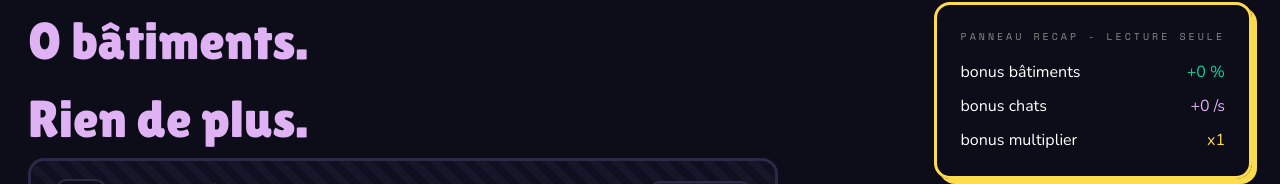
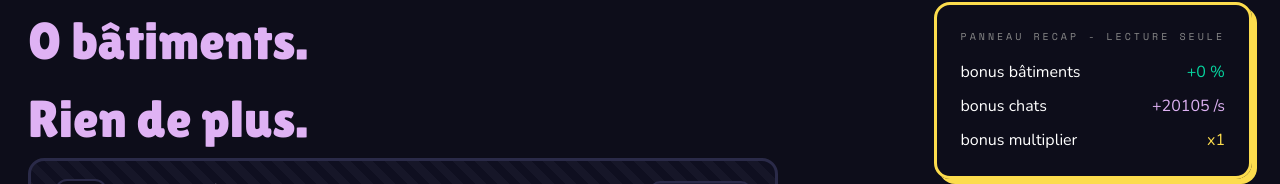
Before and after one commit to RieuThomas/Catzino, a Next.js app: page /empire in a window 1280 px wide. Shown: the part 128-312 px from the top of the page. Built offline with nearby package versions, Linux system fonts and the light colour scheme; no server answers.

Commit message:
empire cats bonus fixe

```diff
--- a/app/empire/page.tsx
+++ b/app/empire/page.tsx
@@ -1,6 +1,7 @@
 "use client";
 import { useGame } from "@/app/contexts/gamecontext";
 import databuildings from "@/app/_data/buildings.json";
+import datacats from "@/app/_data/cats.json";
 import CardSection from "./_component/cardsection";
 import BonusInfos from "./_component/bonusinfos";
 
@@ -21,6 +22,10 @@ const buildingBonus = databuildings.buildings.reduce((total, building) => {
   const level = levels[building.id] ?? 0;
   return total + level * building.bonus_per_level;
 }, 0);
+
+const catsBonus = datacats.cats.reduce((total, cats) => {
+  return total + cats.passive_income;
+}, 0)
 
 const numberBuilding = Object.values(levels).filter((lvl) => lvl > 0).length;
 
@@ -45,7 +50,7 @@ return (
         </p>
         <div className="flex flex-col gap-[10px]">
           <BonusInfos text="bâtiments" value={Math.floor(buildingBonus*100)} />
-          <BonusInfos text="chats" value={cats.length} />
+          <BonusInfos text="chats" value={Math.floor(catsBonus)} />
           <div>
             <BonusInfos text="multiplier" value={Math.floor((1 + buildingBonus) * 100) / 100} />
           </div>
```
